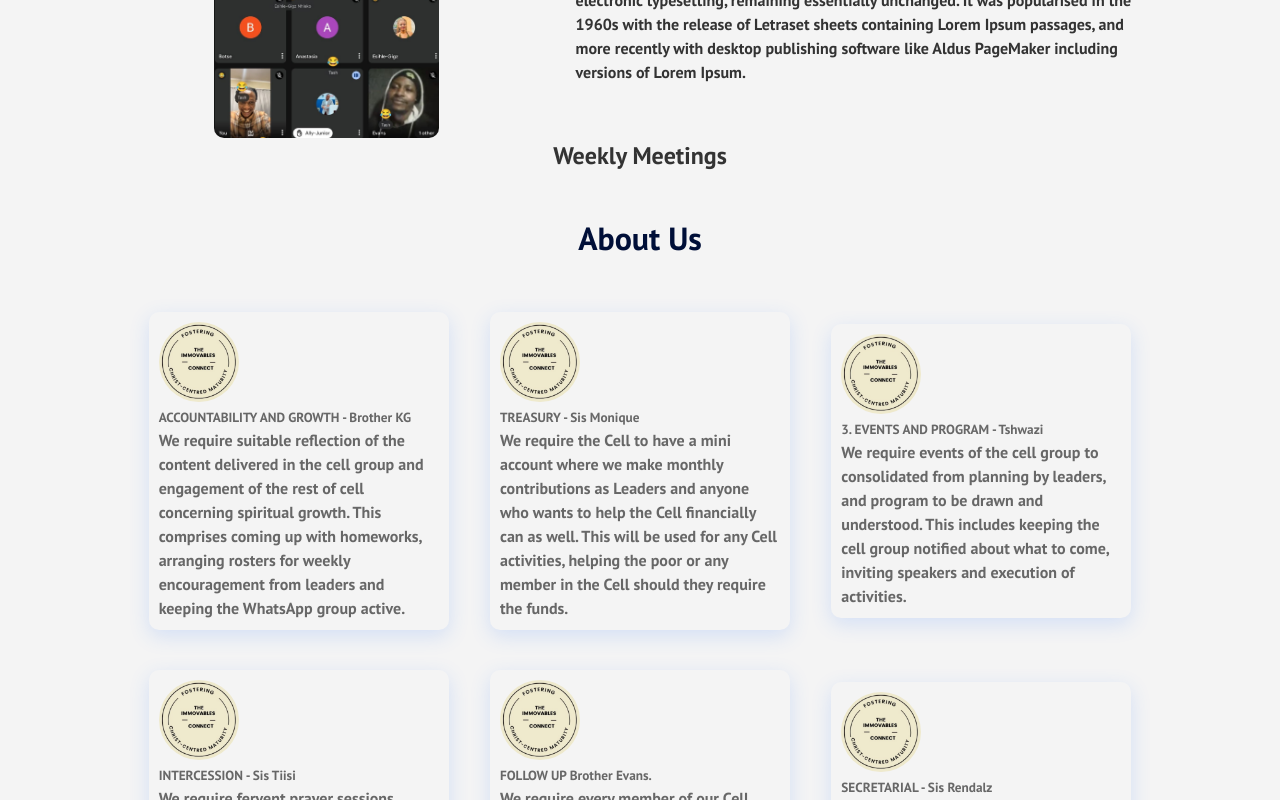
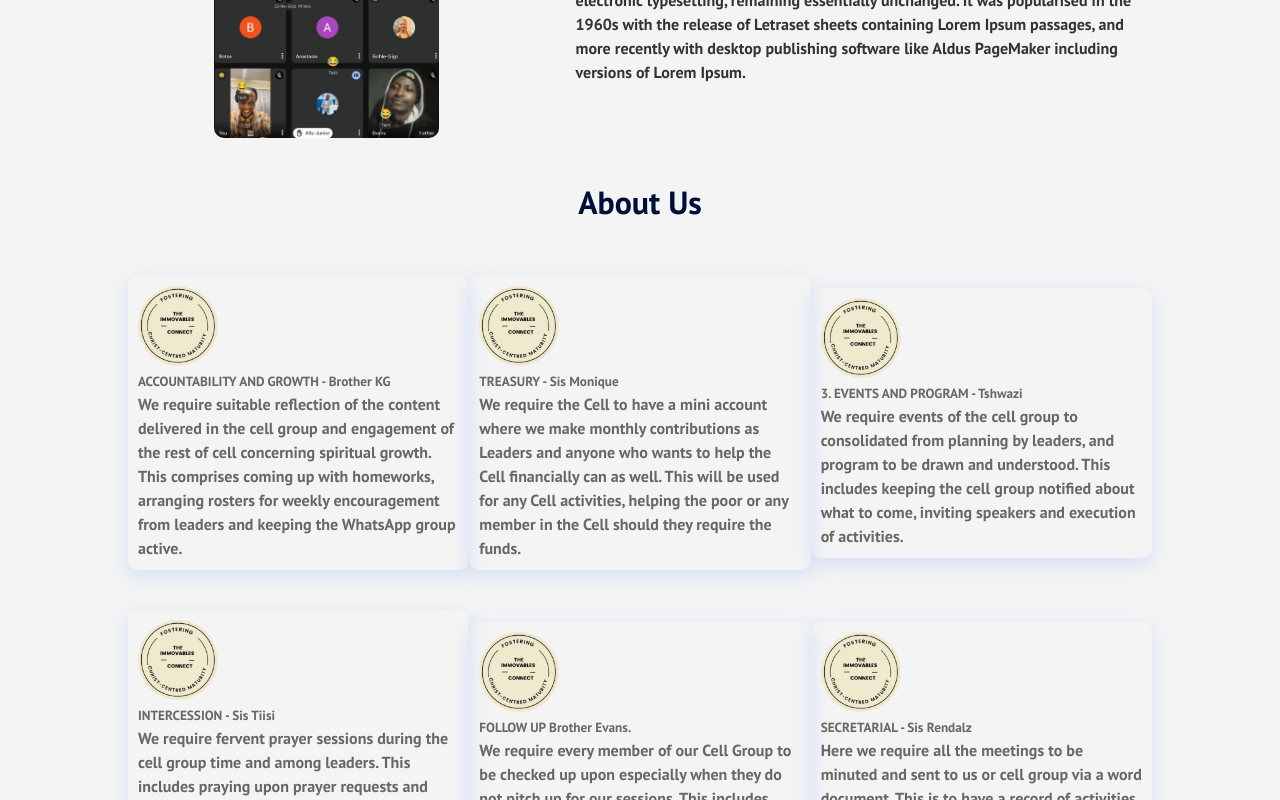
Before and after one commit to Mansukinini/ImmovableConnect, a React app in the folder client/: page / in a window 1280 px wide. Shown: the part 1080-1880 px from the top of the page. Built offline with nearby package versions, Linux system fonts and the light colour scheme.

Commit message:
comment weekly

```diff
--- a/client/src/components/AboutUs/AboutUs.css
+++ b/client/src/components/AboutUs/AboutUs.css
@@ -19,7 +19,7 @@
     flex-direction: column;
     align-items: center;
     justify-content: center;
-    width: 300px;
+    width: 365px;
     margin: 20px auto;
     padding: 10px;
     box-shadow: 0 6px 20px rgba(56, 125, 255, 0.17);
--- a/client/src/components/WhatWeDo/WhatWeDo.js
+++ b/client/src/components/WhatWeDo/WhatWeDo.js
@@ -18,9 +18,9 @@ function WhatWeDo() {
                         including versions of Lorem Ipsum.</p>
                 </div>
             </div>
-            <div className="weekly-meeting-container">
+            {/* <div className="weekly-meeting-container">
                 <h2>Weekly Meetings</h2>
-            </div>
+            </div> */}
         </>
     );
 }
```
